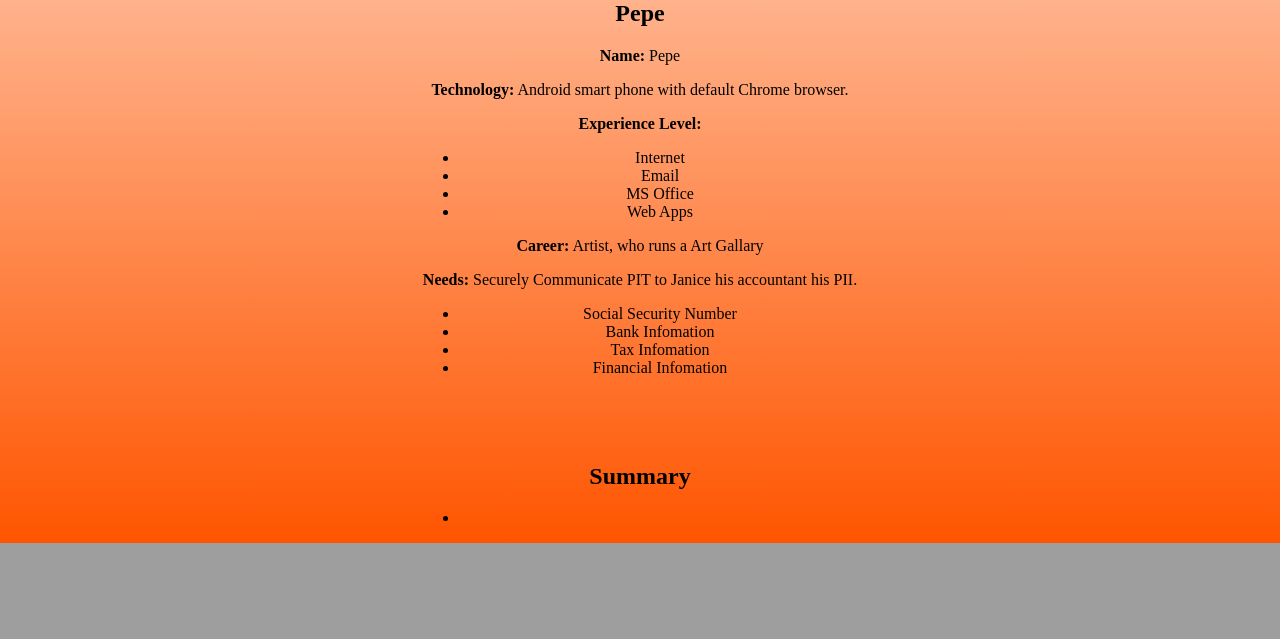
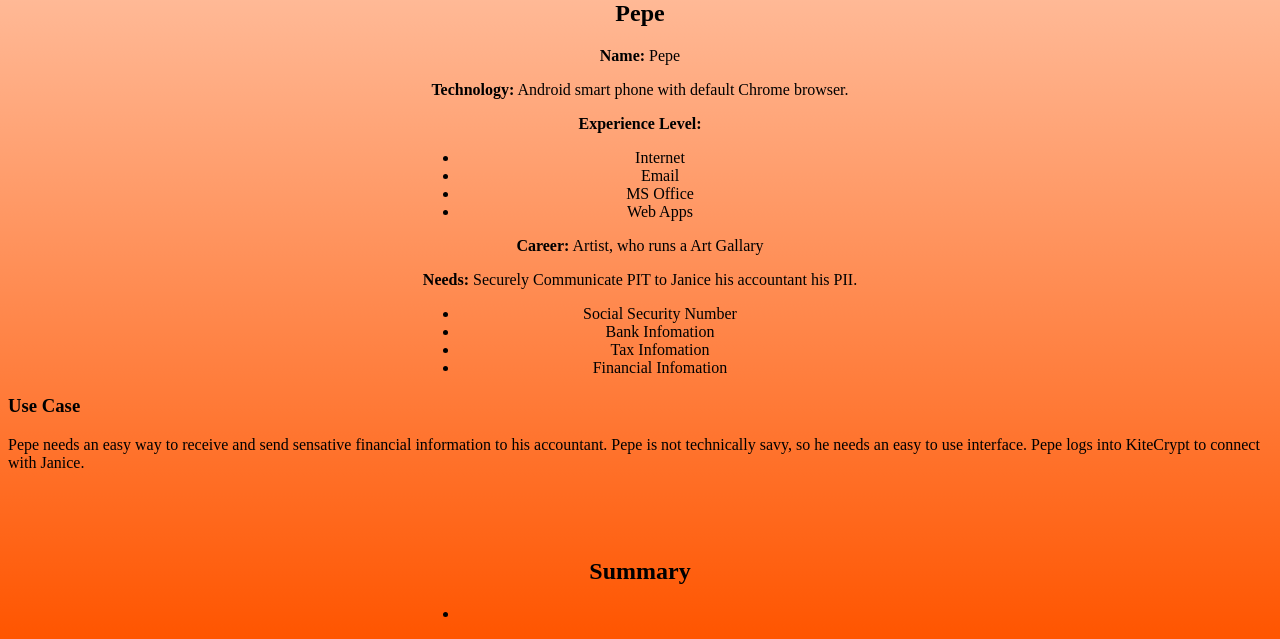
Before and after one commit to Karstagg/kiteCrypt, a PHP site: page /persona2.php in a window 1280 px wide. Shown: the part 449-1088 px from the top of the page. Before the commit the page ends 992 px from the top, so only its background shows below. Run offline with PHP 8.4, Linux system fonts and the light colour scheme.

Commit message:
Merge branch 'master' of C:\Users\finef\Desktop\bootcamp\git\kiteCrypt with conflicts.

```diff
--- a/public_html/epic/persona2.php
+++ b/public_html/epic/persona2.php
@@ -33,7 +33,10 @@
 						<li>Financial Infomation</li>
 				</ul>
 				</p>
-			</section>
+				</section>
+			<!--User Case -->
+			<h3>Use Case</h3>
+				<p>Pepe needs an easy way to receive and send sensative financial information to his accountant. Pepe is not technically savy, so he needs  an easy to use interface. Pepe logs into KiteCrypt to connect with Janice.</p>
 			<!-- summary section -->
 			<section>
 				<h1>Summary</h1>
```
